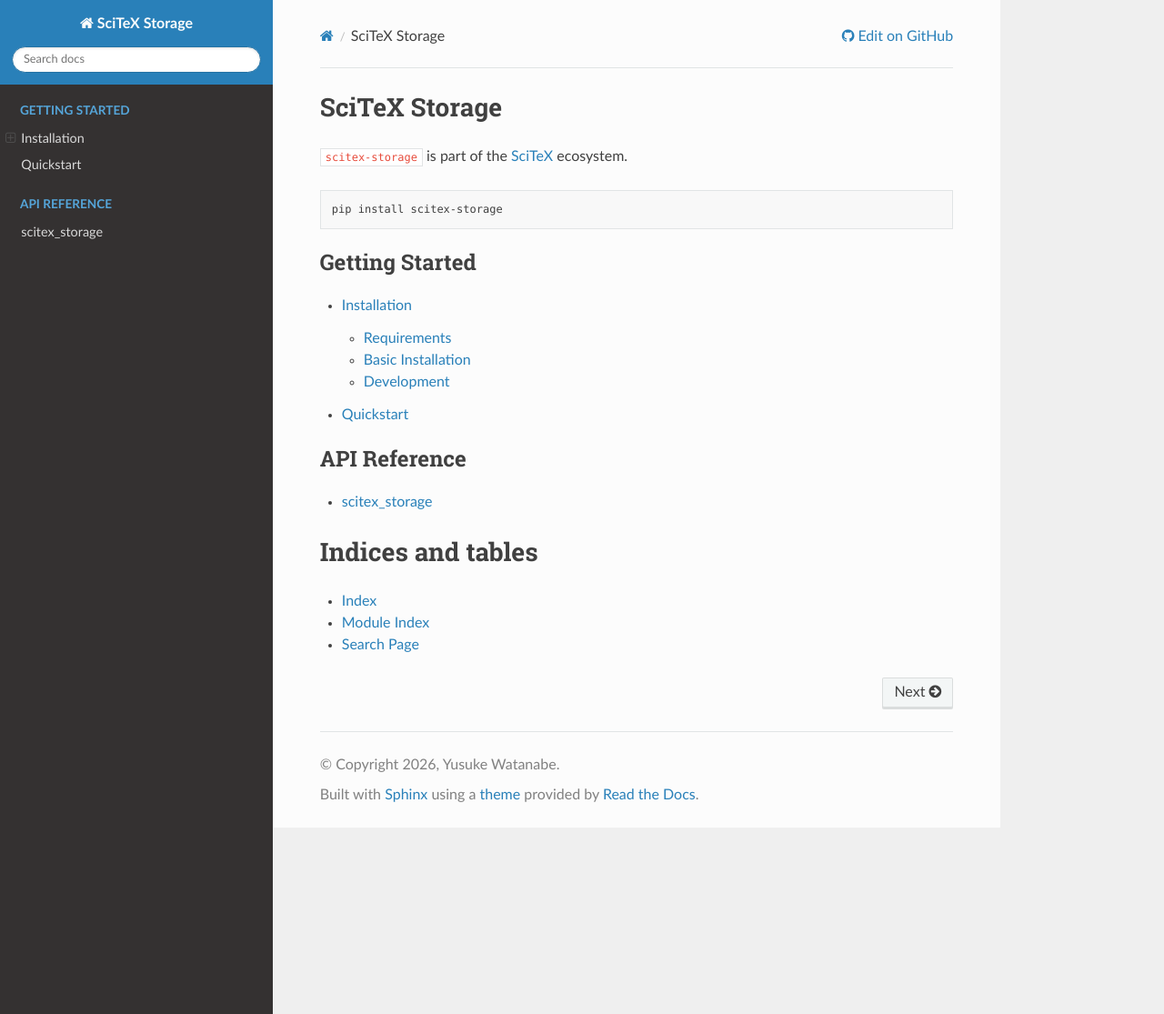
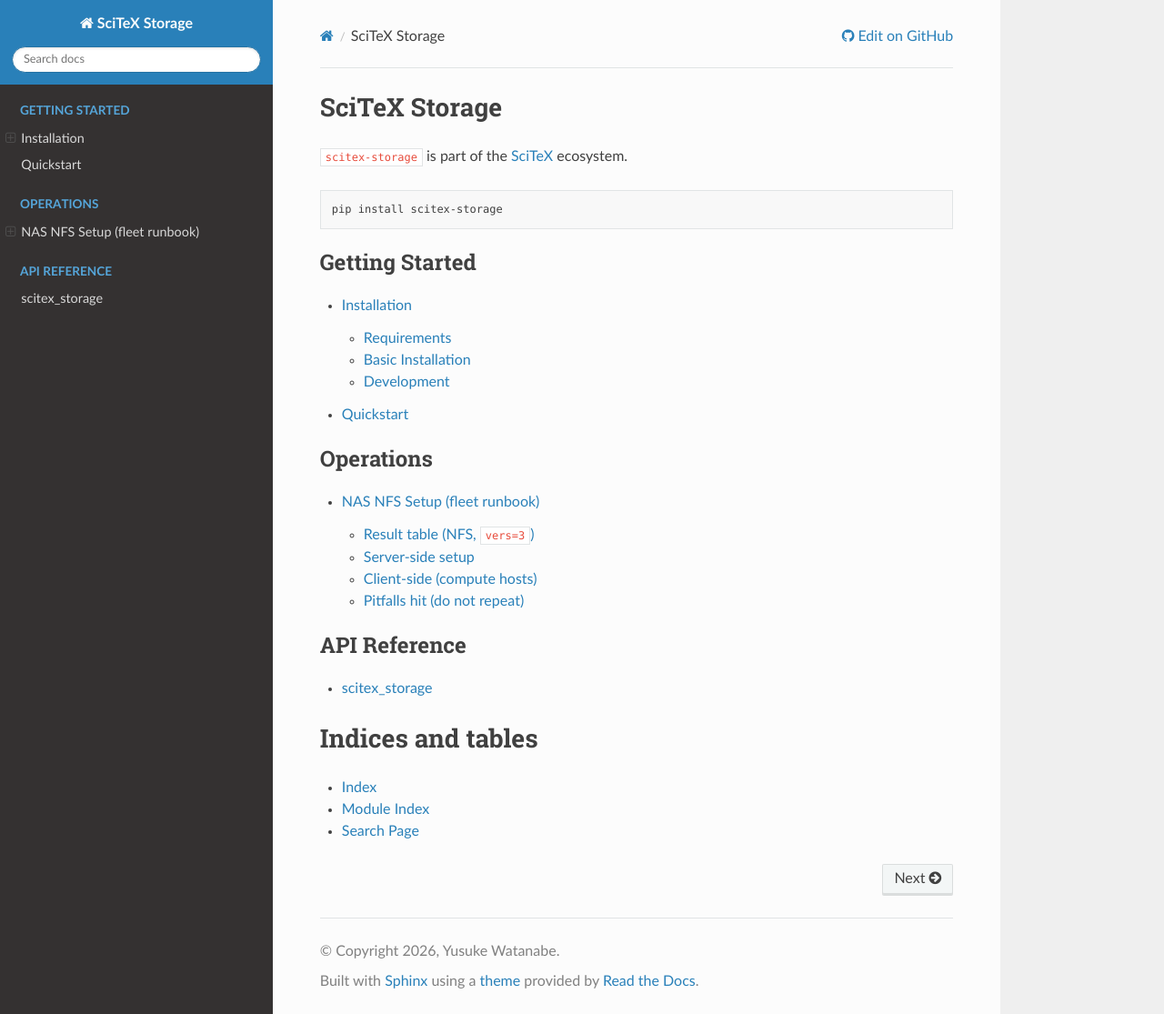
Before and after one commit to scitex-ai/scitex-storage, a Sphinx documentation site: the page built from docs/sphinx/index.rst, in a window 1280 px wide and 1115 px high. Shown: the whole window at 91% size. Built offline with Sphinx 7.4.7 and the Read the Docs theme 3.1.0, drawn with Linux system fonts in a browser that asks for light colours; some of the changed lines change nothing that is shown.

Commit message:
docs: add NAS NFS fleet setup runbook (benchmarks, UI routes, fstab)

```diff
--- a/docs/sphinx/index.rst
+++ b/docs/sphinx/index.rst
@@ -16,6 +16,12 @@
 
 .. toctree::
    :maxdepth: 2
+   :caption: Operations
+
+   nas-nfs-setup
+
+.. toctree::
+   :maxdepth: 2
    :caption: API Reference
 
    api/scitex_storage
--- /dev/null
+++ b/docs/sphinx/nas-nfs-setup.rst
@@ -0,0 +1,111 @@
+NAS NFS Setup (fleet runbook)
+============================
+
+How the three SciTeX NAS boxes were moved from SSHFS to native NFS,
+with the benchmark numbers that justified it. Measured 2026-09-22 from
+``scitex-compute-04`` (1 GiB sequential ``dd``, cold page cache —
+``sync`` + ``drop_caches`` before reads).
+
+Result table (NFS, ``vers=3``)
+------------------------------
+
+.. list-table::
+   :header-rows: 1
+
+   * - Box
+     - OS
+     - Disks
+     - Write
+     - Read
+     - Role
+   * - NAS-03 (``192.168.11.133``)
+     - UGOS (Debian 12)
+     - 4x SSD RAID5
+     - 677 MB/s
+     - 1.1 GB/s
+     - primary shared storage
+   * - NAS-02 (``192.168.11.132``)
+     - QNAP QTS
+     - HDD
+     - 192 MB/s
+     - 338 MB/s
+     - secondary (customer disk)
+   * - NAS-01 (``192.168.11.131``)
+     - QNAP QTS
+     - HDD (``8TB_HDD_NAS1``)
+     - 60 MB/s
+     - 96 MB/s
+     - archive tier
+
+For comparison, the same boxes over SSHFS: NAS-03 83–93/78–105,
+NAS-02 182/263, NAS-01 40/40. Local disks on NAS-03 do 2.6 GB/s reads —
+the old ceiling was encryption + FUSE overhead, never the hardware.
+
+Server-side setup
+-----------------
+
+NAS-03 (UGREEN UGOS)
+~~~~~~~~~~~~~~~~~~~~
+
+1. Control Panel → File Service → NFS → check **Enable NFS service** →
+   OK on the security Tips dialog → Apply. (Max protocol is NFSv3.)
+2. Files → Shared Folder → right-click the share → Properties →
+   NFS Permissions → Add:
+
+   - Server address: ``192.168.11.0/24``
+   - Permissions: Read & Write
+   - Squash: map all users to admin
+   - Security: AUTH_SYS, Async on
+
+   Resulting export (vendor-managed, reboot-safe)::
+
+     /volume1/shared 192.168.11.0/24(rw,async,no_wdelay,all_squash,anonuid=1001,anongid=10,sec=sys)
+
+QNAP (NAS-01 / NAS-02)
+~~~~~~~~~~~~~~~~~~~~~~
+
+1. Control Panel → Network & File Services → Win/Mac/NFS/WebDAV →
+   NFS Service → enable, check NFSv2+v3 **and** NFSv4 / v4.1.
+2. Privilege → Shared Folders → the row's middle icon
+   (**Edit Shared Folder Permission**, not the pencil) → permission type
+   **NFS host access** → Add ``192.168.11.0/24`` read/write → Apply.
+3. Async + no_wdelay lift NAS-02 writes (136 → 192 MB/s in our test).
+
+QNAP maps all users to guest (65534) — files written over NFS land
+owned by guest, unlike NAS-03's admin mapping. Live with it or
+re-chown on the box.
+
+Client-side (compute hosts)
+---------------------------
+
+Install client support, then fstab (automount style, matching the
+existing SSHFS entries)::
+
+  sudo apt-get install -y nfs-common
+  192.168.11.133:/volume1/shared /mnt/nfs-nas-03 nfs vers=3,nolock,_netdev,noauto,x-systemd.automount,x-systemd.mount-timeout=20 0 0
+  192.168.11.131:/share/CACHEDEV1_DATA/8TB_HDD_NAS1 /mnt/nfs-nas-01 nfs vers=3,nolock,_netdev,noauto,x-systemd.automount,x-systemd.mount-timeout=20 0 0
+  192.168.11.132:/share/CACHEDEV1_DATA/shared /mnt/nfs-nas-02 nfs vers=3,nolock,_netdev,noauto,x-systemd.automount,x-systemd.mount-timeout=20 0 0
+
+  sudo systemctl daemon-reload
+  sudo systemctl start 'mnt-nfs\x2dnas\x2d03.automount'  # +01, +02
+
+Notes: QNAP exports need the full server path
+(``/share/CACHEDEV1_DATA/<share>``); UGOS takes the ``/volume1/<share>``
+path directly. ``vers=3`` everywhere — UGOS serves max v3 and QNAP v4
+was left for later.
+
+Pitfalls hit (do not repeat)
+----------------------------
+
+- UGOS's ``nfs-server.service`` runs ``conf_tool`` in ExecStartPre and
+  fails while UGOS itself says "nfs disable" — hand-editing
+  ``/etc/exports`` then starting the unit does not work. Enable in the
+  web UI first; hand lines get wiped by ``conf_tool`` anyway.
+- Manually started ``rpc.mountd``/``rpc.nfsd`` squat the ports UGOS
+  wants ("port occupied" on Apply). Stop them
+  (``pkill rpc.mountd; rpc.nfsd 0``) before applying in the UI.
+- QNAP NFS host access is NOT under Edit Properties (the pencil) — it
+  is the folder-with-person icon with a permission-type dropdown.
+- ``cmd | head -1 && echo OK`` masks failure: ``head`` exits 0 even
+  when the command failed. Check ``${PIPESTATUS}`` or avoid the pipe
+  for write probes.
```
